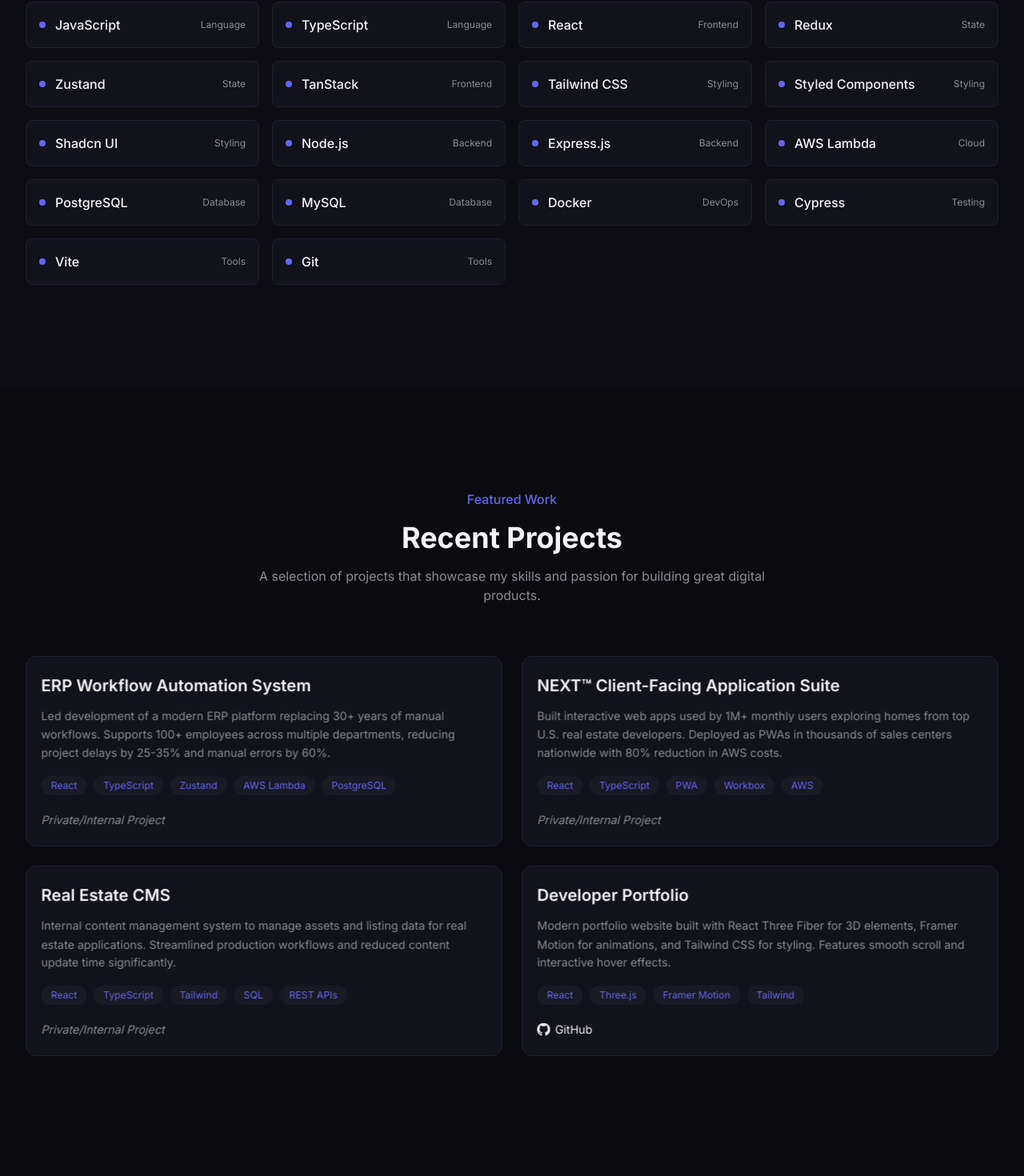
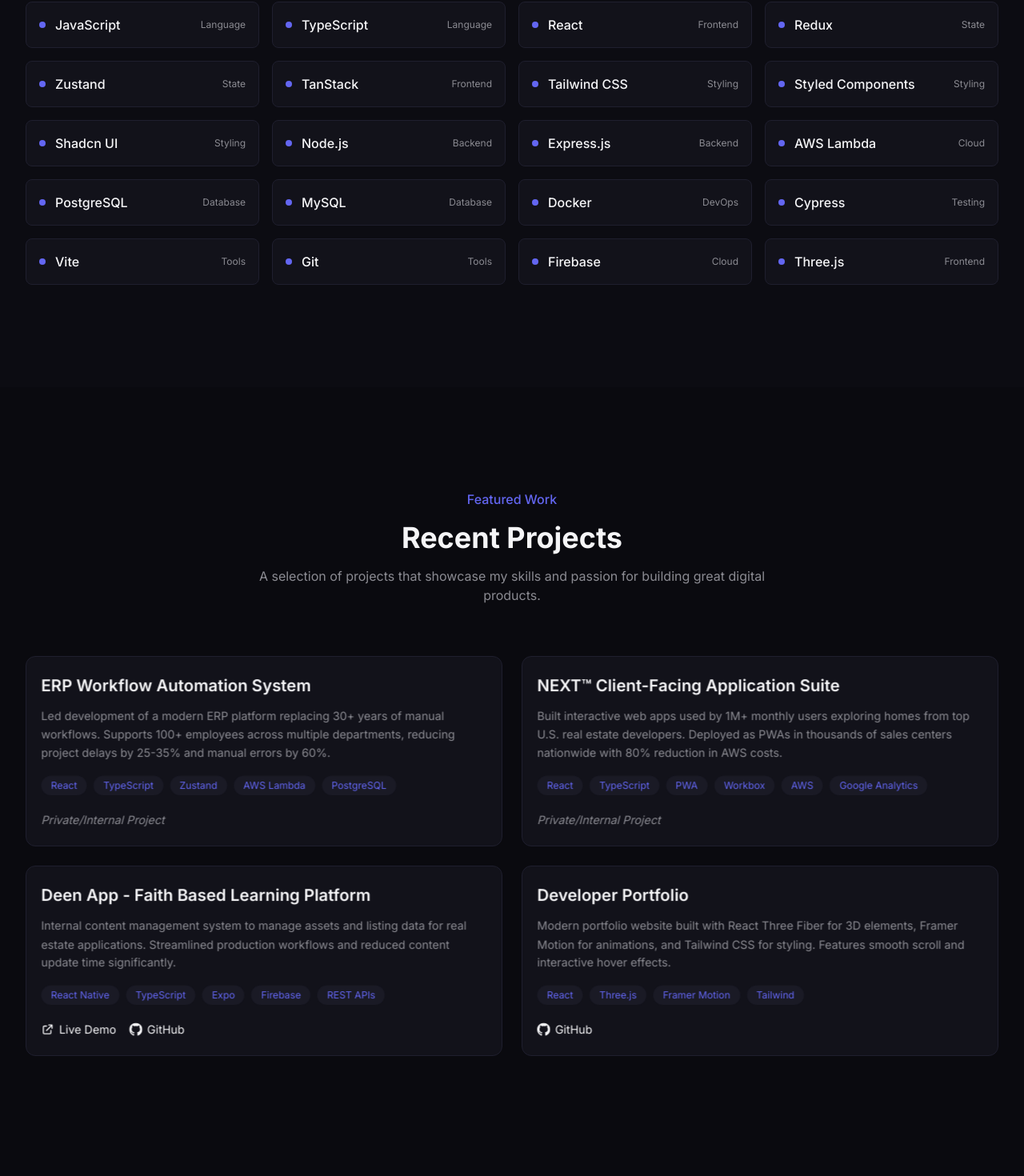
Before and after one commit to MohamadAlsyouf/Mohamad-Alsyouf, a React (Vite) app in the folder portfolio/: page / in a window 1280 px wide. Shown: the part 1907-3377 px from the top of the page at 80% size. Built offline with nearby package versions, Linux system fonts and the light colour scheme.

Commit message:
added headshot to rocket animation, updated content

```diff
--- a/portfolio/src/components/sections/About.jsx
+++ b/portfolio/src/components/sections/About.jsx
@@ -15,7 +15,7 @@
           transition={{ duration: 0.6 }}
         >
           {/* 3D Scene */}
-          <div className="hidden lg:block h-[400px] order-2 lg:order-1">
+          <div className="hidden lg:block relative min-h-[500px] w-[640px] order-2 lg:order-1 self-stretch">
             <CanvasWrapper className="w-full h-full">
               <AboutScene />
             </CanvasWrapper>
--- a/portfolio/src/components/three/AboutScene.jsx
+++ b/portfolio/src/components/three/AboutScene.jsx
@@ -1,6 +1,8 @@
 import { useRef, useMemo, useState, useEffect } from 'react'
-import { useFrame, useThree } from '@react-three/fiber'
+import { useFrame, useThree, useLoader } from '@react-three/fiber'
+import { TextureLoader } from 'three'
 import * as THREE from 'three'
+import headshotImg from '../../assets/meeee.jpg'
 
 function Stars({ count = 80 }) {
   const meshRef = useRef()
@@ -106,6 +108,9 @@
   const targetRotation = useRef({ x: 0, z: 0 })
   const flameRef = useRef()
 
+  // Load headshot texture
+  const headshotTexture = useLoader(TextureLoader, headshotImg)
+
   useFrame((state) => {
     if (groupRef.current) {
       const { mouse } = state
@@ -135,9 +140,9 @@
       const velocityX = targetPos.current.x - groupRef.current.position.x
       const velocityY = targetPos.current.y - groupRef.current.position.y
 
-      // Tilt rocket based on movement direction
-      targetRotation.current.z = -velocityX * 0.8
-      targetRotation.current.x = velocityY * 0.5
+      // Tilt rocket based on movement direction (reduced to keep window centered)
+      targetRotation.current.z = -velocityX * 0.3
+      targetRotation.current.x = velocityY * 0.15
 
       groupRef.current.rotation.z = THREE.MathUtils.lerp(
         groupRef.current.rotation.z,
@@ -168,37 +173,43 @@
     <group ref={groupRef} scale={0.5} rotation={[0, 0, 0]}>
       {/* Rocket body - main cylinder */}
       <mesh position={[0, 0, 0]}>
-        <cylinderGeometry args={[0.4, 0.5, 2, 16]} />
+        <cylinderGeometry args={[0.5, 0.6, 2, 16]} />
         <meshStandardMaterial color={bodyColor} metalness={0.3} roughness={0.4} />
       </mesh>
 
       {/* Nose cone */}
       <mesh position={[0, 1.4, 0]}>
-        <coneGeometry args={[0.4, 0.8, 16]} />
+        <coneGeometry args={[0.5, 0.8, 16]} />
         <meshStandardMaterial color={accentColor} metalness={0.4} roughness={0.3} />
       </mesh>
 
-      {/* Window */}
-      <mesh position={[0, 0.3, 0.42]}>
-        <circleGeometry args={[0.2, 16]} />
+      {/* Window - headshot inside */}
+      <mesh position={[0, 0.3, 0.54]}>
+        <circleGeometry args={[0.32, 64]} />
+        <meshBasicMaterial map={headshotTexture} />
+      </mesh>
+
+      {/* Window glass overlay */}
+      <mesh position={[0, 0.3, 0.55]}>
+        <circleGeometry args={[0.32, 64]} />
         <meshStandardMaterial
           color={windowColor}
-          emissive={windowColor}
-          emissiveIntensity={0.3}
-          metalness={0.8}
+          transparent
+          opacity={0.15}
+          metalness={0.9}
           roughness={0.1}
         />
       </mesh>
 
       {/* Window rim */}
-      <mesh position={[0, 0.3, 0.41]}>
-        <ringGeometry args={[0.2, 0.26, 16]} />
-        <meshStandardMaterial color="#888888" metalness={0.6} roughness={0.3} />
+      <mesh position={[0, 0.3, 0.53]}>
+        <ringGeometry args={[0.32, 0.4, 64, 1, 0, Math.PI * 2]} />
+        <meshStandardMaterial color="#888888" metalness={0.6} roughness={0.3} side={THREE.DoubleSide} />
       </mesh>
 
       {/* Accent stripe */}
       <mesh position={[0, -0.3, 0]}>
-        <cylinderGeometry args={[0.52, 0.52, 0.15, 16]} />
+        <cylinderGeometry args={[0.62, 0.62, 0.15, 16]} />
         <meshStandardMaterial color={accentColor} metalness={0.4} roughness={0.3} />
       </mesh>
 
@@ -207,9 +218,9 @@
         <mesh
           key={i}
           position={[
-            Math.sin(angle) * 0.5,
+            Math.sin(angle) * 0.6,
             -0.8,
-            Math.cos(angle) * 0.5,
+            Math.cos(angle) * 0.6,
           ]}
           rotation={[0, -angle, 0]}
         >
--- a/portfolio/src/data/content.js
+++ b/portfolio/src/data/content.js
@@ -35,6 +35,8 @@
   { name: "Cypress", category: "Testing" },
   { name: "Vite", category: "Tools" },
   { name: "Git", category: "Tools" },
+  { name: "Firebase", category: "Cloud" },
+  { name: "Three.js", category: "Frontend" },
 ];
 
 export const projects = [
@@ -52,18 +54,18 @@
     title: "NEXT™ Client-Facing Application Suite",
     description:
       "Built interactive web apps used by 1M+ monthly users exploring homes from top U.S. real estate developers. Deployed as PWAs in thousands of sales centers nationwide with 80% reduction in AWS costs.",
-    tech: ["React", "TypeScript", "PWA", "Workbox", "AWS"],
+    tech: ["React", "TypeScript", "PWA", "Workbox", "AWS", "Google Analytics"],
     liveUrl: null,
     githubUrl: null,
   },
   {
     id: 3,
-    title: "Real Estate CMS",
+    title: "Deen App - Faith Based Learning Platform",
     description:
       "Internal content management system to manage assets and listing data for real estate applications. Streamlined production workflows and reduced content update time significantly.",
-    tech: ["React", "TypeScript", "Tailwind", "SQL", "REST APIs"],
-    liveUrl: null,
-    githubUrl: null,
+    tech: ["React Native", "TypeScript", "Expo", "Firebase", "REST APIs"],
+    liveUrl: "https://deen-app--84zaizf70p.expo.app/",
+    githubUrl: "https://github.com/MohamadAlsyouf/deen-app",
   },
   {
     id: 4,
```
Also changed, not shown: portfolio/src/assets/meeee.jpg (added).
